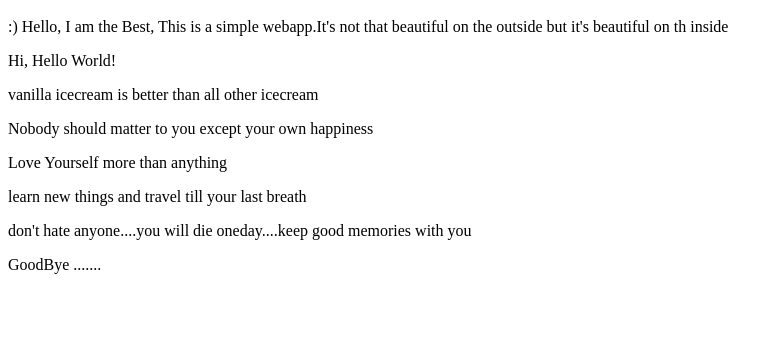
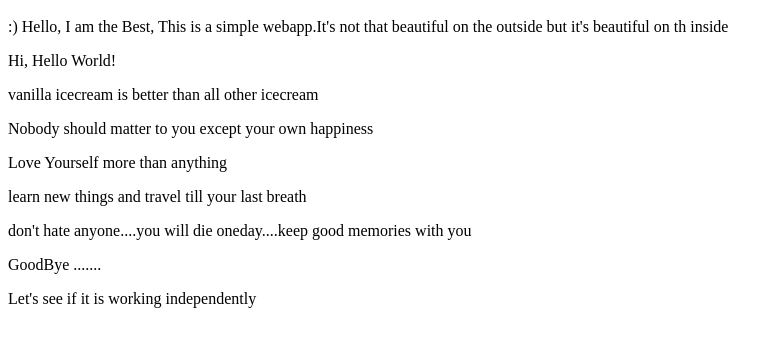
Before and after one commit to vandana24/simple-web-app, a plain HTML site: page index.html in a window 1280 px wide. Shown: the part 48-394 px from the top of the page, without its empty margins (0-783 px from the left). Drawn offline with Linux system fonts and the light colour scheme.

Commit message:
checking availability

```diff
--- a/index.html
+++ b/index.html
@@ -10,4 +10,5 @@
 <p>learn new things and travel till your last breath</p>
 <p>don't hate anyone....you will die oneday....keep good memories with you</p>
 <p>GoodBye .......</p>
+<p>Let's see if it is working independently</p>
 </html>
```
